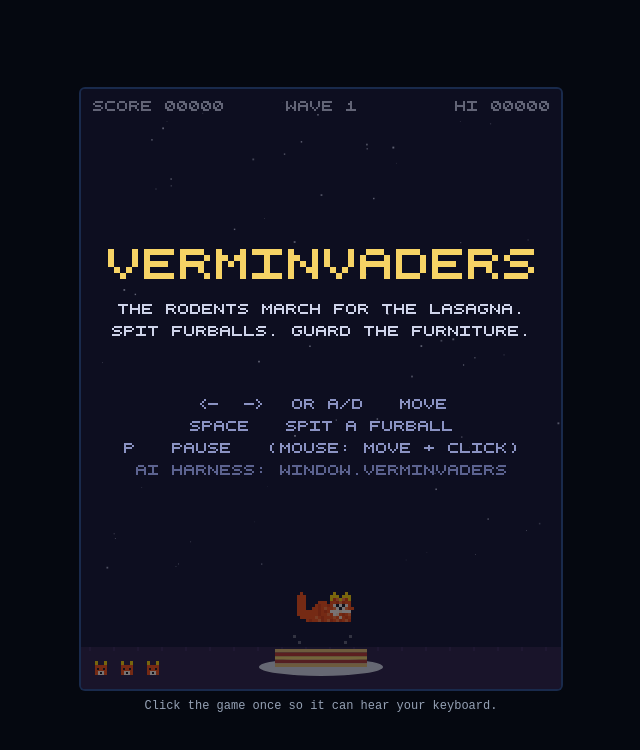
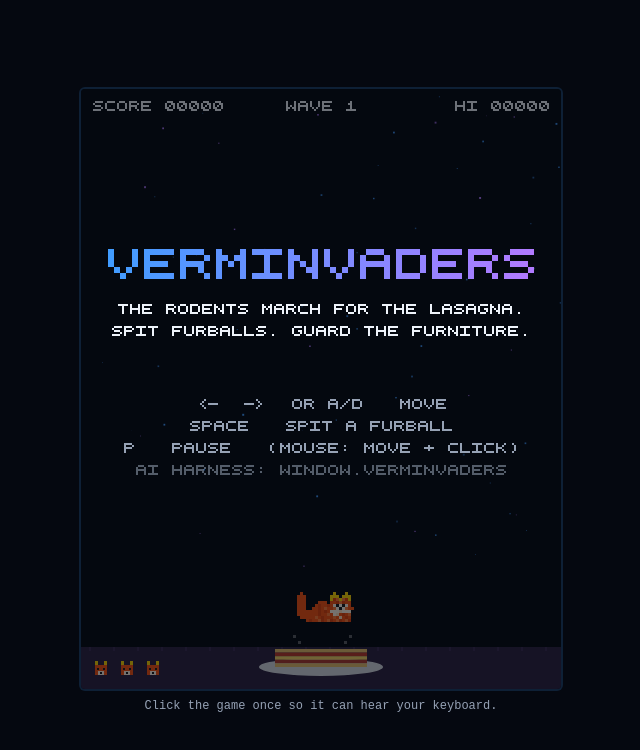
Before and after one commit to tq-bit/verminvaders, a plain HTML site: page app/index.html in a window 1280 px wide. Shown: the whole page, without its empty margins (319-959 px from the left). Drawn offline with Linux system fonts and the light colour scheme.

Commit message:
Restyle the in-canvas UI to the qbit color scheme (dark tokens)
- canvas fill, overlay scrim, and CSS backdrop now use --color-bg
- HUD and overlay text use --color-text / --color-text-muted
- title gets the 45deg primary -> secondary gradient (featured text)
- action prompts in primary, wave-clear/score in secondary,
  game-over headline in the system error red
- starfield twinkles in primary/secondary canvas token colors
- sprites (cat, rodents, shields, lasagna, bullets) keep their own palette

Generated by Mistral Vibe.
Co-Authored-By: Mistral Vibe <vibe@mistral.ai>

```diff
--- a/app/game.js
+++ b/app/game.js
@@ -19,9 +19,20 @@
   const SX = 44, SY = 36; // rodent formation spacing
   const keys = {};
 
+  // qbit design system (dark theme) - canvas UI palette.
+  // Mirrors the RGB-triplet tokens from style.css; sprites keep their own colors.
+  const QBIT = {
+    bg: "#050810",        // --color-bg
+    text: "#eef3fa",      // --color-text
+    muted: "#96a2b5",     // --color-text-muted
+    primary: "#409cff",   // --color-primary
+    secondary: "#b27aff", // --color-secondary
+    error: "#ef4444"      // $color-error
+  };
+
   // stars background
   const stars = [];
-  for (let i = 0; i < 70; i++) stars.push({ x: Math.random() * W, y: Math.random() * (H - 120), r: Math.random() * 1.6 + 0.4, p: Math.random() * 6 });
+  for (let i = 0; i < 70; i++) stars.push({ x: Math.random() * W, y: Math.random() * (H - 120), r: Math.random() * 1.6 + 0.4, p: Math.random() * 6, c: Math.random() < 0.22 ? QBIT.secondary : QBIT.primary });
 
   // ---------- shield types (the furniture defense line) ----------
   const SHIELD_TYPES = [
@@ -414,7 +425,7 @@
     for (const s of stars) {
       const tw = 0.4 + 0.6 * Math.abs(Math.sin(time * 1.4 + s.p));
       ctx.globalAlpha = tw;
-      ctx.fillStyle = "#cfd4ea";
+      ctx.fillStyle = s.c;
       ctx.fillRect(s.x, s.y, s.r, s.r);
     }
     ctx.globalAlpha = 1;
@@ -534,9 +545,9 @@
   }
 
   function drawHUD() {
-    drawText("SCORE " + String(score).padStart(5, "0"), 12, 22, 2, "#cfd4ea", "left");
-    drawText("WAVE " + wave, W / 2, 22, 2, "#cfd4ea", "center");
-    drawText("HI " + String(hi).padStart(5, "0"), W - 12, 22, 2, "#cfd4ea", "right");
+    drawText("SCORE " + String(score).padStart(5, "0"), 12, 22, 2, QBIT.text, "left");
+    drawText("WAVE " + wave, W / 2, 22, 2, QBIT.text, "center");
+    drawText("HI " + String(hi).padStart(5, "0"), W - 12, 22, 2, QBIT.text, "right");
     // lives as pixel cat heads (Mistral style)
     for (let i = 0; i < lives; i++) {
       const x = 20 + i * 26, y = H - 18;
@@ -555,7 +566,7 @@
   }
 
   function overlay(alpha) {
-    ctx.fillStyle = "rgba(10,10,24," + alpha + ")";
+    ctx.fillStyle = "rgba(5,8,16," + alpha + ")";
     ctx.fillRect(0, 0, W, H);
   }
 
@@ -614,12 +625,20 @@
     "=": ".....|#####|.....|#####|....."
   };
   // blocky bitmap text: s = pixel scale, glyph bottom sits on the y baseline
+  // color "gradient" paints the qbit primary -> secondary emphasis (45deg)
   function drawText(txt, x, y, s, color, align) {
     txt = String(txt).toUpperCase();
     const w = txt.length * 6 * s - s;
     if (align === "center") x -= w / 2;
     else if (align === "right") x -= w;
-    ctx.fillStyle = color;
+    if (color === "gradient") {
+      const g = ctx.createLinearGradient(x, y - 5 * s, x + w, y);
+      g.addColorStop(0, QBIT.primary);
+      g.addColorStop(1, QBIT.secondary);
+      ctx.fillStyle = g;
+    } else {
+      ctx.fillStyle = color;
+    }
     for (let i = 0; i < txt.length; i++) {
       const rows = (FONT[txt[i]] || FONT[" "]).split("|");
       const gx = Math.round(x + i * 6 * s);
@@ -638,7 +657,7 @@
   }
 
   function draw() {
-    ctx.fillStyle = "#12142a";
+    ctx.fillStyle = QBIT.bg;
     ctx.fillRect(0, 0, W, H);
     drawStars();
     drawLasagna();
@@ -656,26 +675,26 @@
 
     if (state === "title") {
       overlay(0.55);
-      centerText("VERMINVADERS", 190, 42, "#f6d365", true);
-      centerText("The rodents march for the lasagna.", 225, 14, "#cfd4ea");
-      centerText("Spit furballs. Guard the furniture.", 247, 14, "#cfd4ea");
-      centerText("<-  ->  or A/D   move", 320, 13, "#8b93c3");
-      centerText("SPACE   spit a furball", 342, 13, "#8b93c3");
-      centerText("P   pause   (mouse: move + click)", 364, 13, "#8b93c3");
-      centerText("AI harness: window.verminvaders", 386, 13, "#5c6390");
-      if (Math.floor(time * 2) % 2 === 0) centerText("PRESS SPACE OR TAP TO START", 430, 16, "#6ee7ff", true);
+      centerText("VERMINVADERS", 190, 42, "gradient", true);
+      centerText("The rodents march for the lasagna.", 225, 14, QBIT.text);
+      centerText("Spit furballs. Guard the furniture.", 247, 14, QBIT.text);
+      centerText("<-  ->  or A/D   move", 320, 13, QBIT.muted);
+      centerText("SPACE   spit a furball", 342, 13, QBIT.muted);
+      centerText("P   pause   (mouse: move + click)", 364, 13, QBIT.muted);
+      centerText("AI harness: window.verminvaders", 386, 13, "rgba(150,162,181,0.55)");
+      if (Math.floor(time * 2) % 2 === 0) centerText("PRESS SPACE OR TAP TO START", 430, 16, QBIT.primary, true);
     } else if (state === "waveclear") {
-      centerText("WAVE " + wave + " CLEARED", 250, 24, "#6ee7ff", true);
-      centerText("The rodents retreat to regroup...", 280, 13, "#cfd4ea");
+      centerText("WAVE " + wave + " CLEARED", 250, 24, QBIT.secondary, true);
+      centerText("The rodents retreat to regroup...", 280, 13, QBIT.text);
     } else if (state === "gameover") {
       overlay(0.5);
-      centerText("THE LASAGNA IS LOST", 220, 28, "#e63946", true);
-      centerText(overMsg, 252, 13, "#cfd4ea");
-      centerText("Score: " + score, 290, 16, "#f6d365", true);
-      if (Math.floor(time * 2) % 2 === 0) centerText("PRESS SPACE TO TRY AGAIN", 340, 15, "#6ee7ff");
+      centerText("THE LASAGNA IS LOST", 220, 28, QBIT.error, true);
+      centerText(overMsg, 252, 13, QBIT.text);
+      centerText("Score: " + score, 290, 16, QBIT.secondary, true);
+      if (Math.floor(time * 2) % 2 === 0) centerText("PRESS SPACE TO TRY AGAIN", 340, 15, QBIT.primary);
     }
     if (paused && state === "playing") {
-      centerText("PAUSED (cat nap)", 290, 24, "#cfd4ea", true);
+      centerText("PAUSED (cat nap)", 290, 24, QBIT.text, true);
     }
   }
 
--- a/app/style.css
+++ b/app/style.css
@@ -26,7 +26,7 @@ html, body {
 }
 
 canvas {
-  background: #12142a; /* game palette: repainted every frame */
+  background: rgb(var(--color-bg)); /* matches the canvas fill: repainted every frame */
   border: 2px solid rgba(var(--color-primary), 0.16);
   border-radius: 6px;
   image-rendering: pixelated;
```
